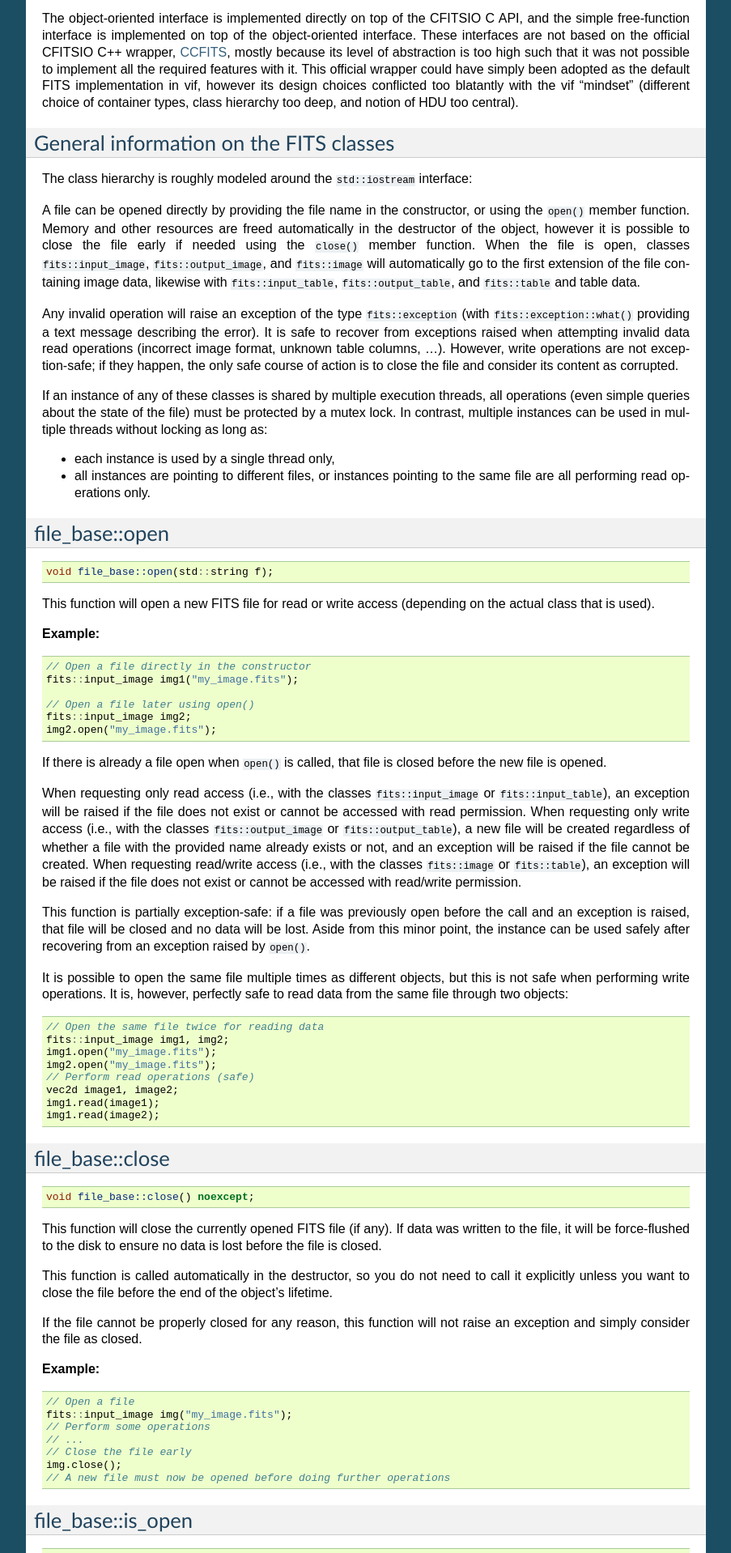
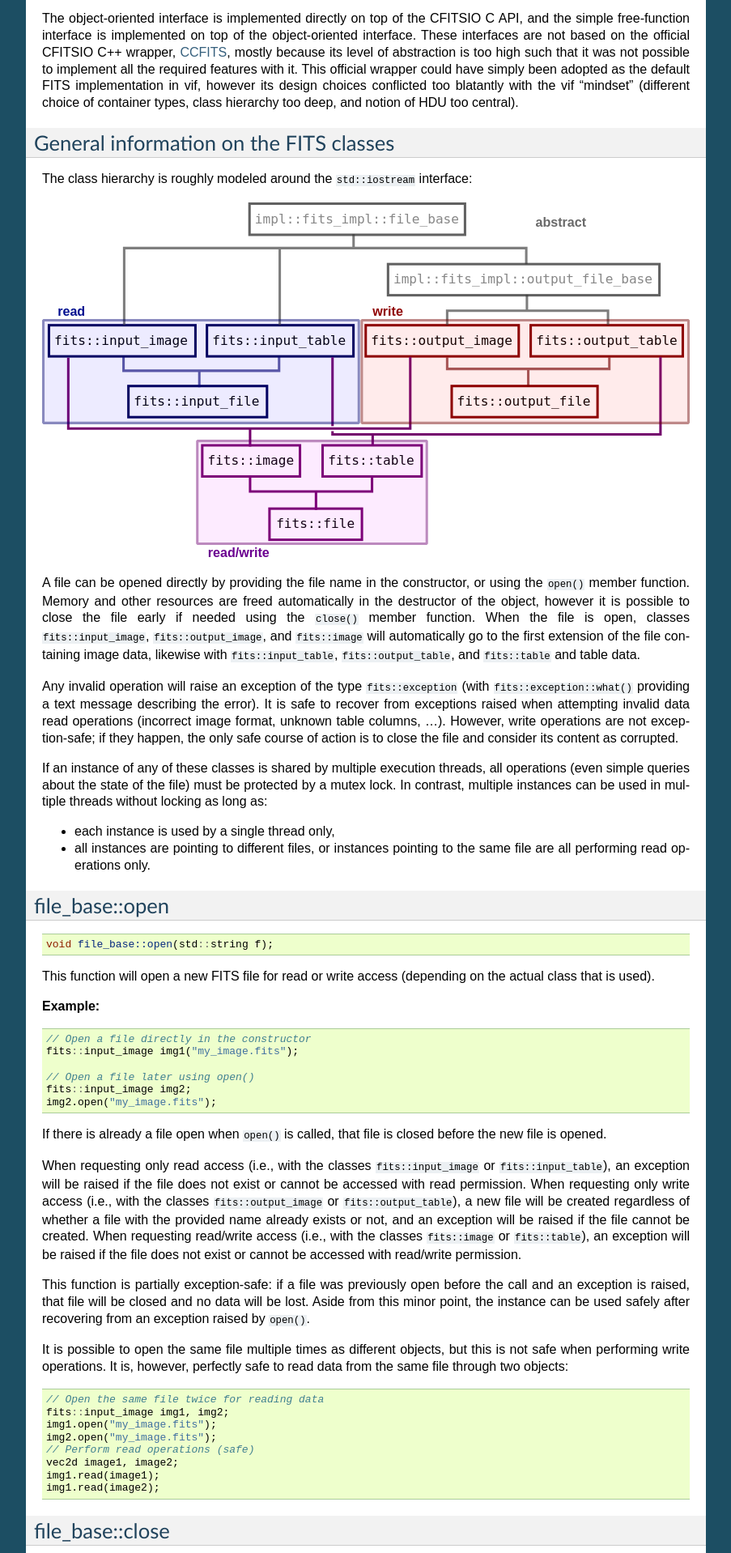
Before and after one commit to cschreib/vif, a Sphinx documentation site: the page built from doc/sphinx/io-fits-generic.rst, in a window 1280 px wide. Shown: the part 1239-3157 px from the top of the page at 81% size, without its empty margins (198-1101 px from the left). Built offline with Sphinx 7.4.7, drawn with Linux system fonts in a browser that asks for light colours; formulas are drawn with MathJax 3.

Commit message:
Fix SVG?

```diff
--- a/doc/sphinx/io-fits-generic.rst
+++ b/doc/sphinx/io-fits-generic.rst
@@ -45,7 +45,6 @@ The class hierarchy is roughly modeled around the ``std::iostream`` interface:
 
 .. image:: fits_hierarchy.svg
    :alt: FITS class hierarchy
-   :width: auto
 
 A file can be opened directly by providing the file name in the constructor, or using the ``open()`` member function. Memory and other resources are freed automatically in the destructor of the object, however it is possible to close the file early if needed using the ``close()`` member function. When the file is open, classes ``fits::input_image``, ``fits::output_image``, and ``fits::image`` will automatically go to the first extension of the file containing image data, likewise with ``fits::input_table``, ``fits::output_table``, and ``fits::table`` and table data.
 
```
